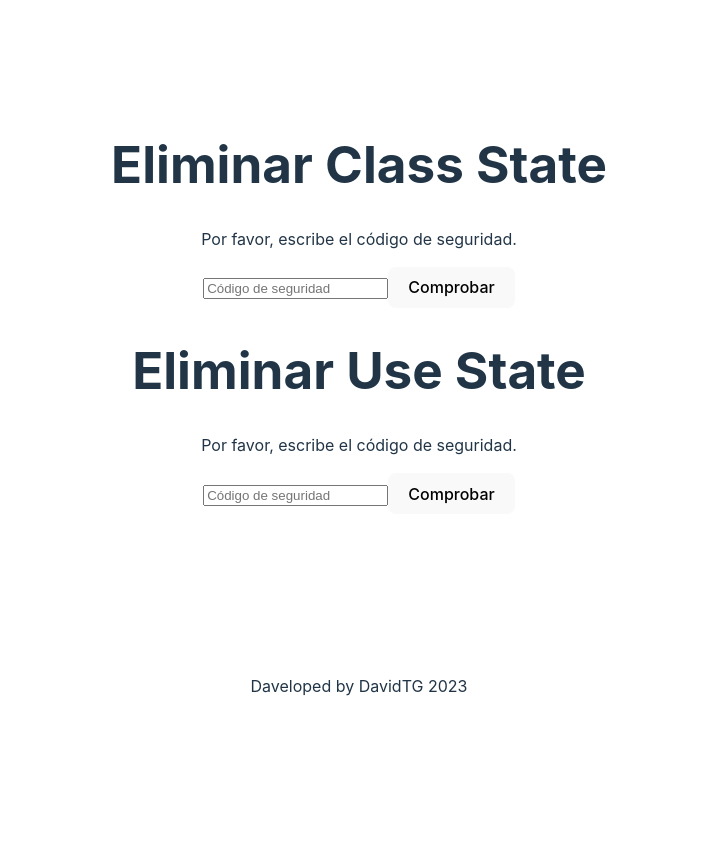
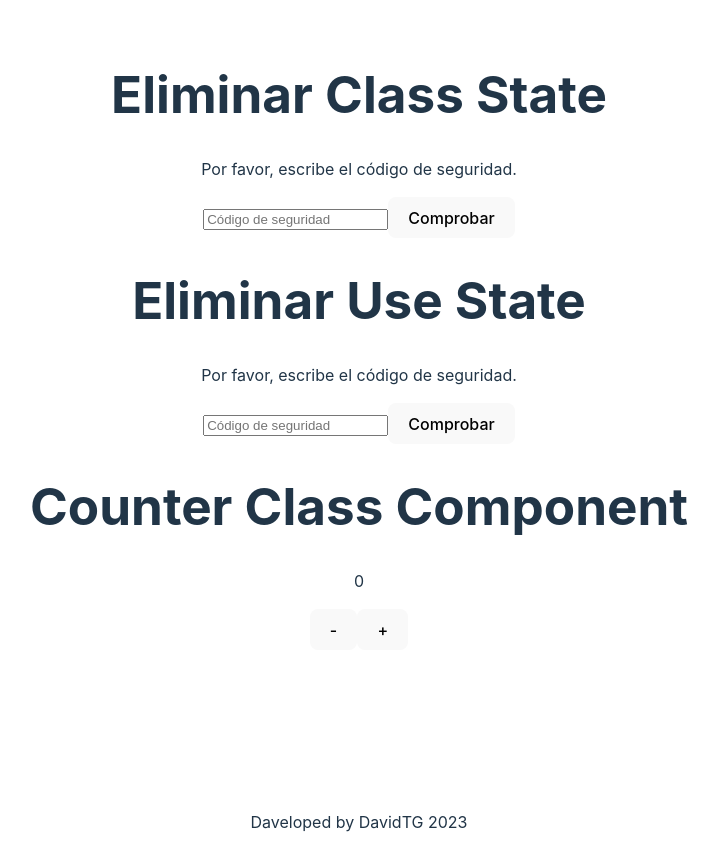
Before and after one commit to DavidTG7/state_management_reactJS, a React (Vite) app: page / in a window 1280 px wide. Shown: the whole page, without its empty margins (281-999 px from the left). Before the commit the page ends 800 px from the top, so only its background shows below. Built offline with nearby package versions, Linux system fonts and the light colour scheme.

Commit message:
Create Counter class Component

```diff
--- a/src/App.jsx
+++ b/src/App.jsx
@@ -1,5 +1,6 @@
 import './App.css'
 import { ClassState } from './ClassState'
+import { CounterClass } from './CounterClass'
 import { Footer } from './Footer'
 import { UseState } from './UseState'
 
@@ -9,6 +10,7 @@ export const App = () => {
     <>
       <ClassState name="Class State" />
       <UseState name="Use State" />
+      <CounterClass />
       <Footer name="DavidTG" year="2023" />
     </>
   )
--- /dev/null
+++ b/src/CounterClass.jsx
@@ -0,0 +1,25 @@
+import React from "react";
+
+class CounterClass extends React.Component {
+  constructor(props) {
+    super(props)
+
+    this.state = {
+      counter: 0,
+    }
+  }
+
+
+  render() {
+    return (
+      <>
+        <h1>Counter Class Component</h1>
+        <p>{this.state.counter}</p>
+        <button onClick={() => this.setState({counter: this.state.counter - 1})}>-</button>
+        <button onClick={() => this.setState({counter: this.state.counter + 1})}>+</button>
+      </>
+    )
+  }
+}
+
+export { CounterClass }
```
